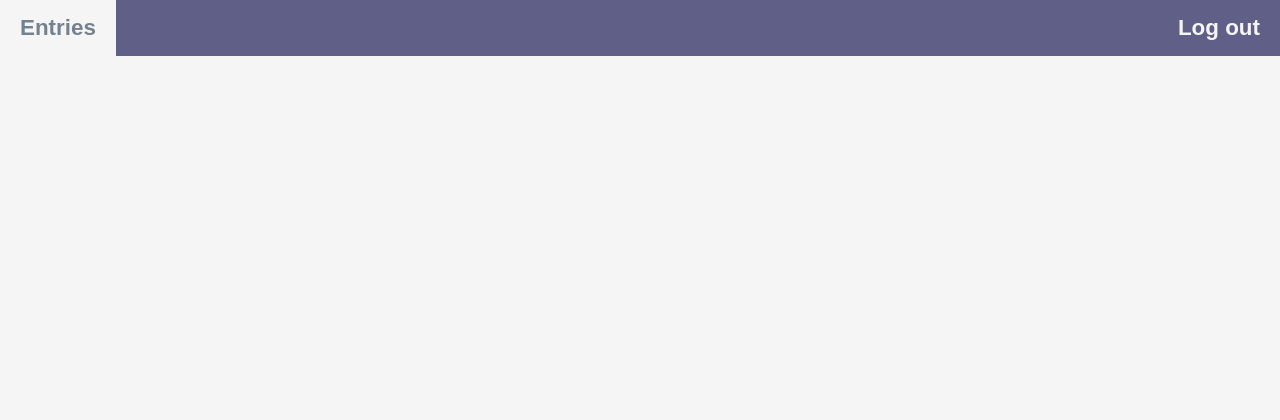
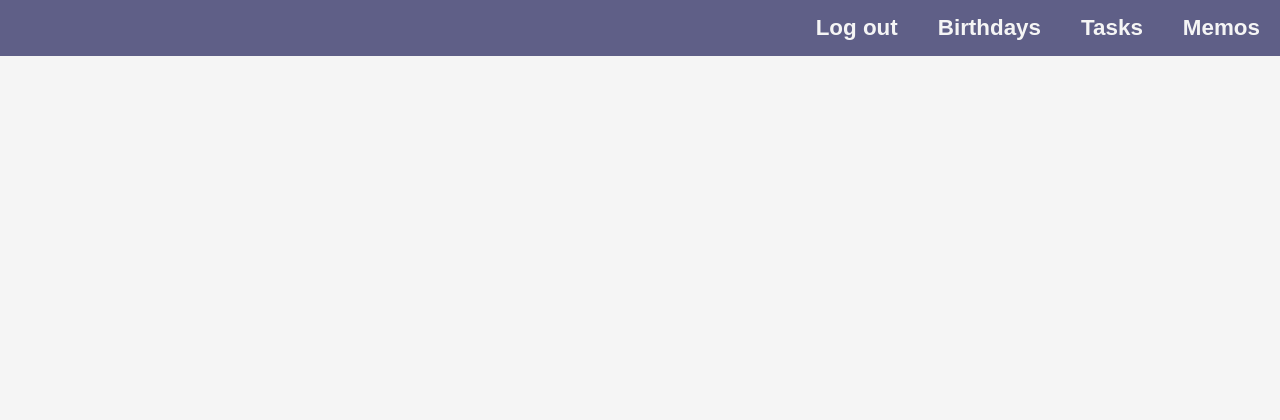
Before and after one commit to Ithalos/cs50, a Flask app: page /entries in a window 1280 px wide. Shown: the top 420 px of the page. Run offline with Flask 2, Linux system fonts and the light colour scheme; the visitor is signed in with stand-in values (Sample User, id 1); some libraries are stand-ins or nearby versions.

Commit message:
Replace entries in layout.html with separate pages

```diff
--- a/final-project/templates/layout.html
+++ b/final-project/templates/layout.html
@@ -20,11 +20,17 @@
             <ul>
 
                 {% if session.user %}
+                    <li class="nav-left">
+                        <a href="{{ url_for("memos") }}">Memos</a>
+                    </li>
+                     <li class="nav-left">
+                        <a href="{{ url_for("tasks") }}">Tasks</a>
+                    </li>
+                     <li class="nav-left">
+                        <a href="{{ url_for("birthdays") }}">Birthdays</a>
+                    </li>
                     <li>
                         <a href="{{ url_for("logout") }}">Log out</a>
-                    </li>
-                    <li style="float:left">
-                        <a href="{{ url_for("entries") }}">Entries</a>
                     </li>
                 {% else %}
                     <li>
```
